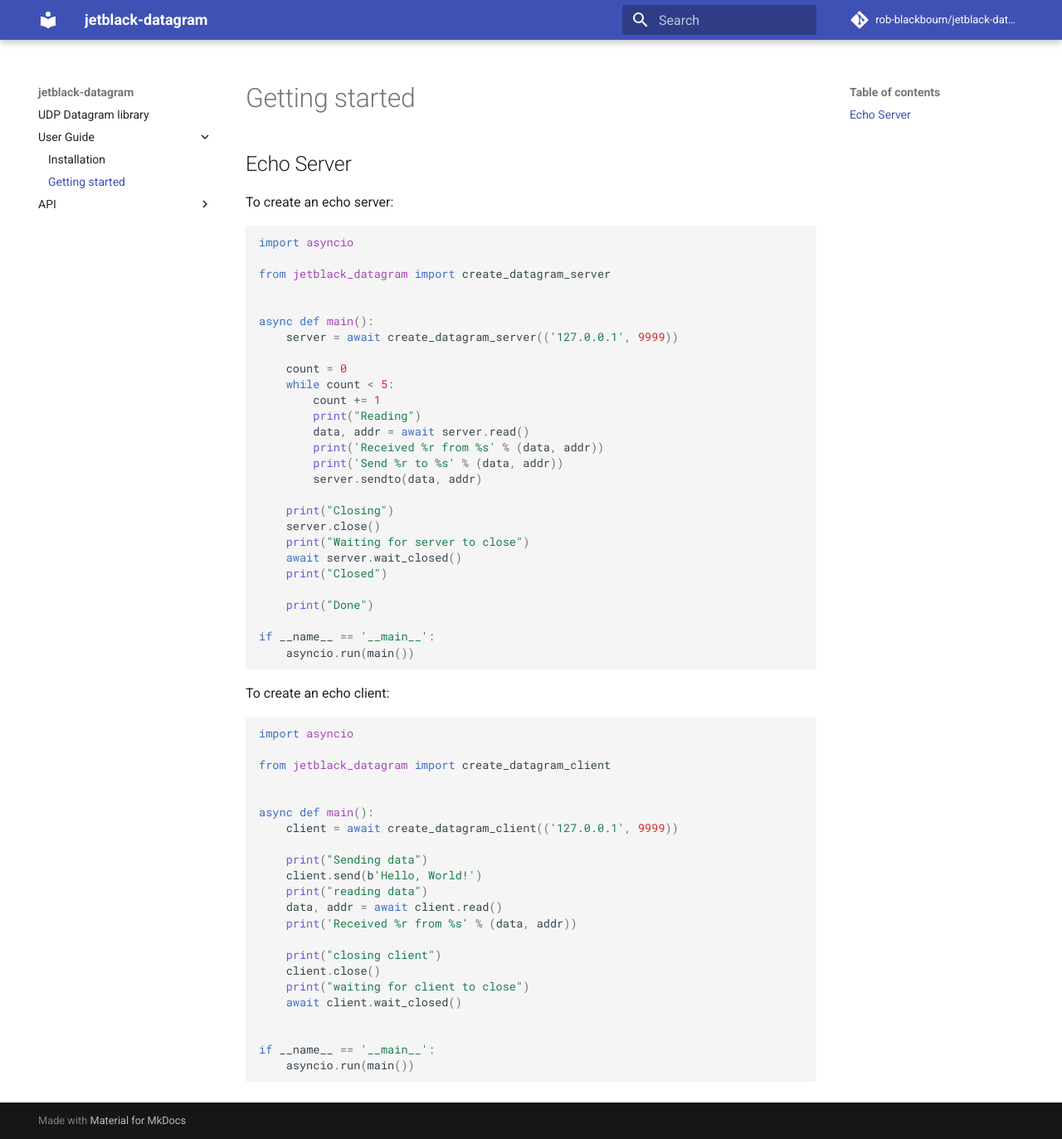
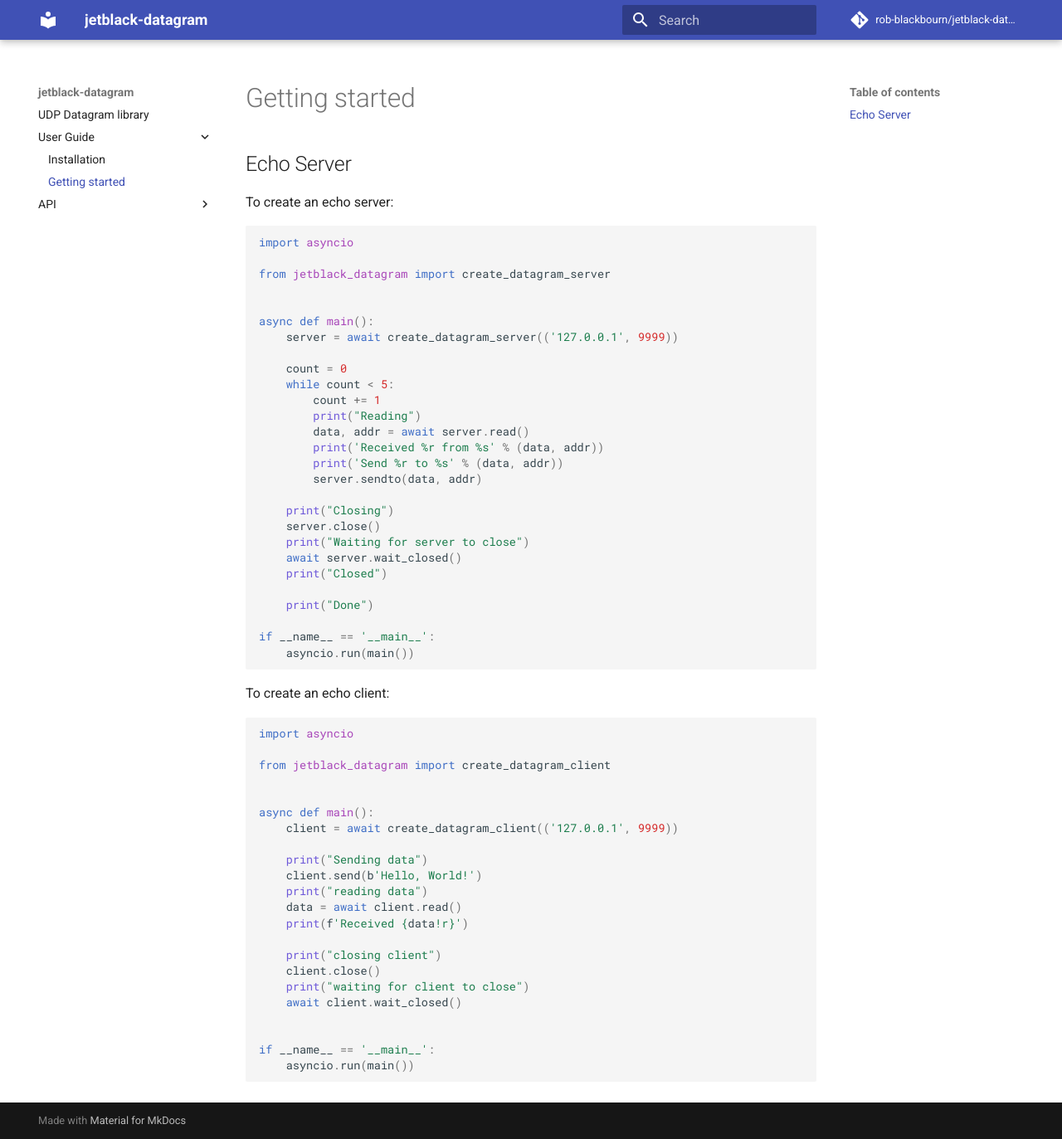
Before and after one commit to rob-blackbourn/jetblack-datagram, an MkDocs documentation site: the page built from documentation/user-guide/getting-started.md, in a window 1280 px wide and 1373 px high. Shown: the whole window at 83% size. Built offline with MkDocs 1.6.1 and Material for MkDocs 9.7.7, drawn with Linux system fonts in a browser that asks for light colours; comment, search, counter and statistics services are not loaded.

Commit message:
Updated docs

```diff
--- a/docs/user-guide/getting-started/index.html
+++ b/docs/user-guide/getting-started/index.html
@@ -431,8 +431,8 @@
     <span class="nb">print</span><span class="p">(</span><span class="s2">&quot;Sending data&quot;</span><span class="p">)</span>
     <span class="n">client</span><span class="o">.</span><span class="n">send</span><span class="p">(</span><span class="sa">b</span><span class="s1">&#39;Hello, World!&#39;</span><span class="p">)</span>
     <span class="nb">print</span><span class="p">(</span><span class="s2">&quot;reading data&quot;</span><span class="p">)</span>
-    <span class="n">data</span><span class="p">,</span> <span class="n">addr</span> <span class="o">=</span> <span class="k">await</span> <span class="n">client</span><span class="o">.</span><span class="n">read</span><span class="p">()</span>
-    <span class="nb">print</span><span class="p">(</span><span class="s1">&#39;Received </span><span class="si">%r</span><span class="s1"> from </span><span class="si">%s</span><span class="s1">&#39;</span> <span class="o">%</span> <span class="p">(</span><span class="n">data</span><span class="p">,</span> <span class="n">addr</span><span class="p">))</span>
+    <span class="n">data</span> <span class="o">=</span> <span class="k">await</span> <span class="n">client</span><span class="o">.</span><span class="n">read</span><span class="p">()</span>
+    <span class="nb">print</span><span class="p">(</span><span class="sa">f</span><span class="s1">&#39;Received </span><span class="si">{</span><span class="n">data</span><span class="si">!r}</span><span class="s1">&#39;</span><span class="p">)</span>
 
     <span class="nb">print</span><span class="p">(</span><span class="s2">&quot;closing client&quot;</span><span class="p">)</span>
     <span class="n">client</span><span class="o">.</span><span class="n">close</span><span class="p">()</span>
--- a/documentation/user-guide/getting-started.md
+++ b/documentation/user-guide/getting-started.md
@@ -46,8 +46,8 @@ async def main():
     print("Sending data")
     client.send(b'Hello, World!')
     print("reading data")
-    data, addr = await client.read()
-    print('Received %r from %s' % (data, addr))
+    data = await client.read()
+    print(f'Received {data!r}')
 
     print("closing client")
     client.close()
```
Also changed, not shown: README.md (+2 -2 lines), docs/search/search_index.json (+1 -1 lines), 1 other file.
